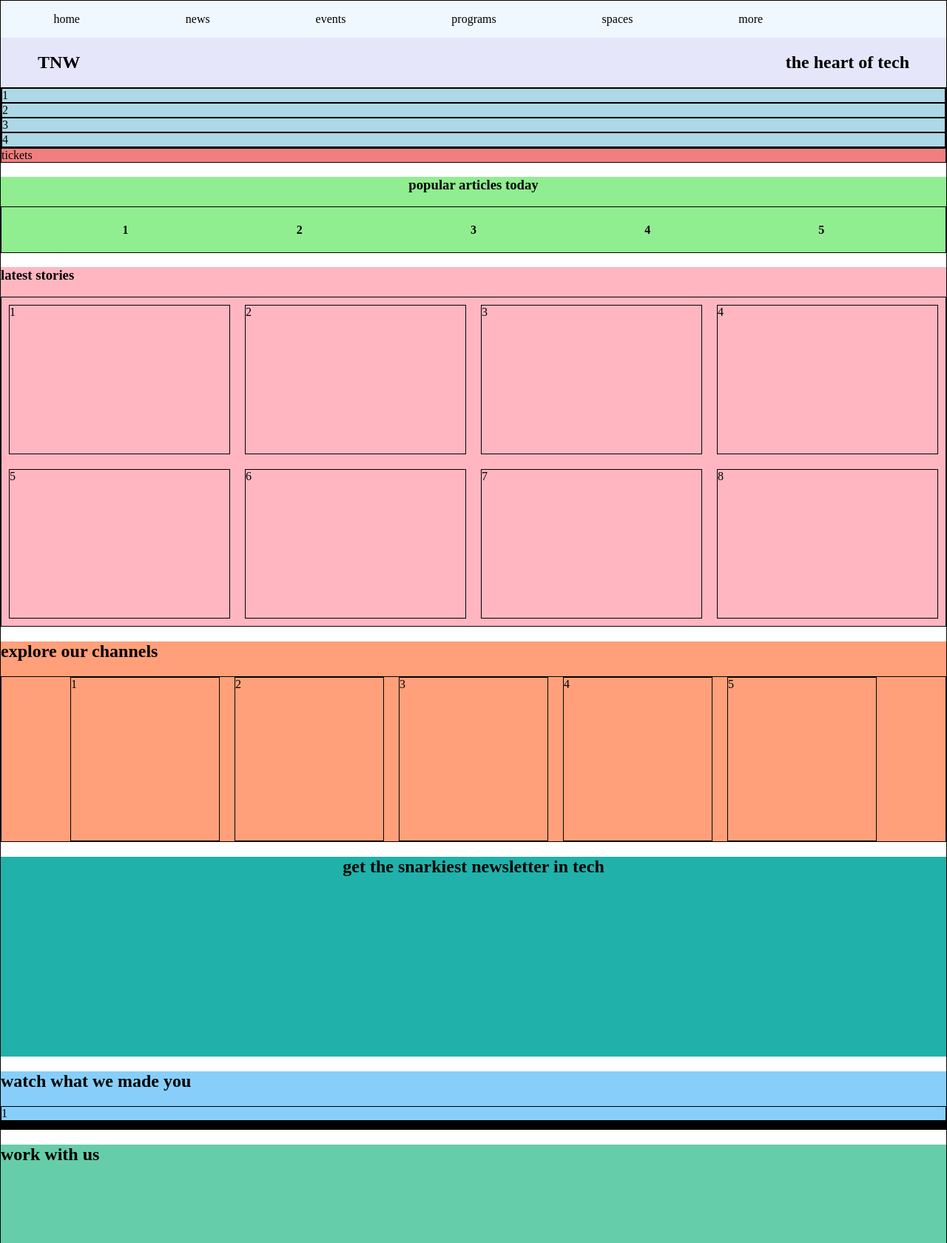
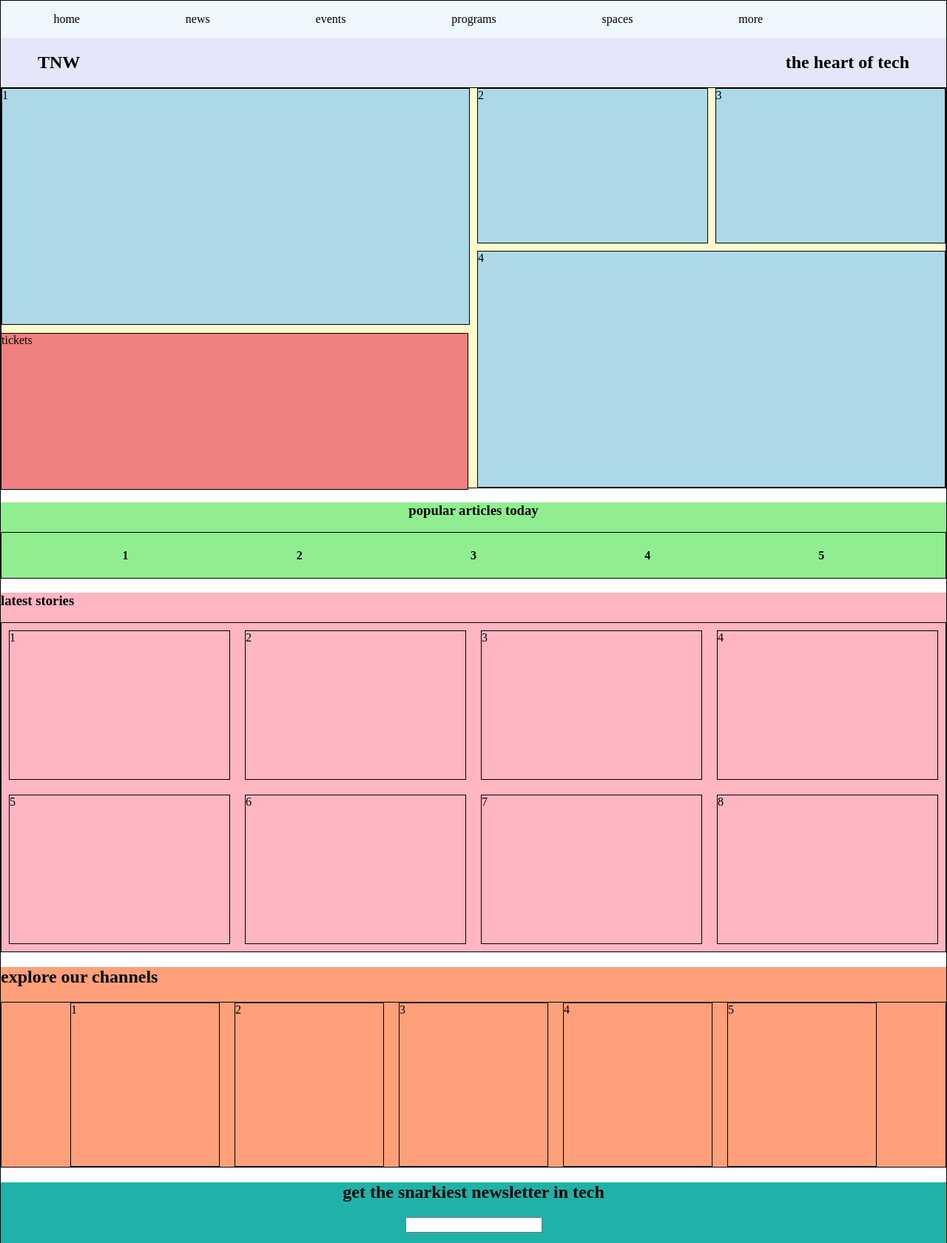
Before and after one commit to Irishallo/responsive-design, a plain HTML site: page index.html in a window 1280 px wide. Shown: the top 1680 px of the page at 74% size. Drawn offline with Linux system fonts and the light colour scheme.

Commit message:
continue positioning big screen

```diff
--- a/index.html
+++ b/index.html
@@ -27,10 +27,10 @@
 
         <section id="mainart">
             <div id="mainartcontainer">
-                <div class="mainarticles 1">1</div>
-                <div class="mainarticles 2">2</div>
-                <div class="mainarticles 3">3</div>
-                <div class="mainarticles 4">4</div>
+                <div class="mainarticles art1">1</div>
+                <div class="mainarticles art2">2</div>
+                <div class="mainarticles art3">3</div>
+                <div class="mainarticles art4">4</div>
             </div>
             <div class="tickets">tickets</div>
         </section>
@@ -73,10 +73,12 @@
 
         <section id="newsletter">
             <h1>get the snarkiest newsletter in tech</h1>
+            <p></p>
+            <input type="email">
         </section>
 
         <section id="watch">
-            <h1>watch what we made you</h1>
+            <h1 id="watchtitle">watch what we made you</h1>
             <div id="grootvideo">1</div>
             <div id="kleinvideo">
                 <div class="video"></div>
@@ -93,12 +95,22 @@
 
         <!--footer-->
         <footer>
+            <div>
                 <h1>TNW</h1>
                 <h2>the heart of tech</h2>
+            </div>
+            <div class="flinks">
                 <a>link</a>
                 <a>link</a>
                 <a>link</a>
                 <a>link</a>
+            </div>
+            <div class="flinks">
+                <a>link</a>
+                <a>link</a>
+                <a>link</a>
+                <a>link</a>
+            </div>
         </footer>
     </div>
 </body>
--- a/styles.css
+++ b/styles.css
@@ -1,5 +1,6 @@
 body {
     margin: 0;
+    overflow-x: hidden;
 }
 
 div {
@@ -56,7 +57,6 @@ header {
 
 footer {
     background-color: bisque;
-    height: 100px;
 }
 
 @media screen and (max-width: 480px) {
@@ -132,6 +132,7 @@ footer {
 
     #newsletter {
         height: 300px;
+        text-align: center;
     }
 
     #grootvideo {
@@ -186,6 +187,40 @@ footer {
         padding: 0 50px;
     }
 
+    #mainartcontainer {
+        display: grid;
+        grid-template-columns: repeat(4, 1fr);
+        grid-template-rows: repeat(5, 100px);
+        grid-gap: 10px;
+    }
+
+     .art1 {
+         grid-row: 1 / 4;
+         grid-column: 1 / 3;
+     }
+
+     .art2 {
+         grid-row: 1 / 3;
+         grid-column: 3 / 4;
+     }
+
+     .art3 {
+        grid-row: 1 / 3;
+        grid-column: 4 / 5;
+    }
+
+    .art4 {
+        grid-row: 3 / 6;
+        grid-column: 3 / 5;
+    }
+
+    .tickets {
+        position: absolute;
+        top: 450px;
+        width: 49.2%;
+        height: 210px;
+    }
+
     #popular {
         text-align: center;
     }
@@ -225,8 +260,45 @@ footer {
         text-align: center;
     }
 
+    #watch {
+        display: grid;
+        grid-template-columns: 4fr 1fr;
+        grid-template-rows: 50px 500px;
+        grid-gap: 30px;
+        margin: 0 20px;
+    }
+
+    #watchtitle {
+        grid-column: 1 / -1;
+    }
+
+    #grootvideo {
+        grid-column: 1 / 2;
+    }
+
+    #kleinvideo {
+        grid-column: 2 / 3;
+        overflow-y: scroll;
+    }
+
+    .video {
+        width: 98%;
+        height: 150px;
+        margin-bottom: 5px;
+    }
+
     #work {
         height: 500px;
     }
 
+    footer {
+        display: flex;
+        justify-content: space-around;
+    }
+
+    .flinks {
+        display: flex;
+        flex-direction: column;
+    }
+
   }
```
Lines whose indentation alone changed are shown as unchanged.
